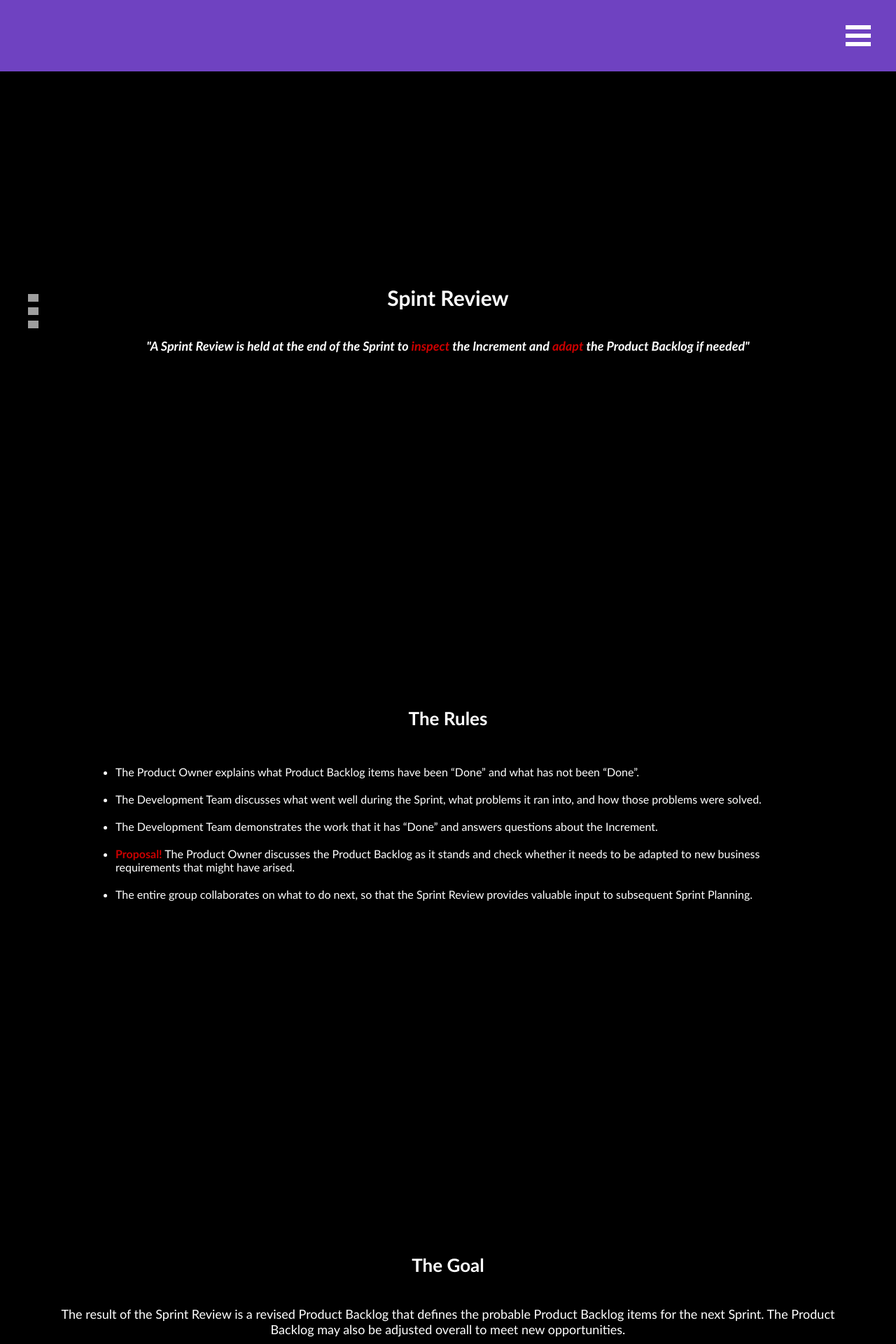
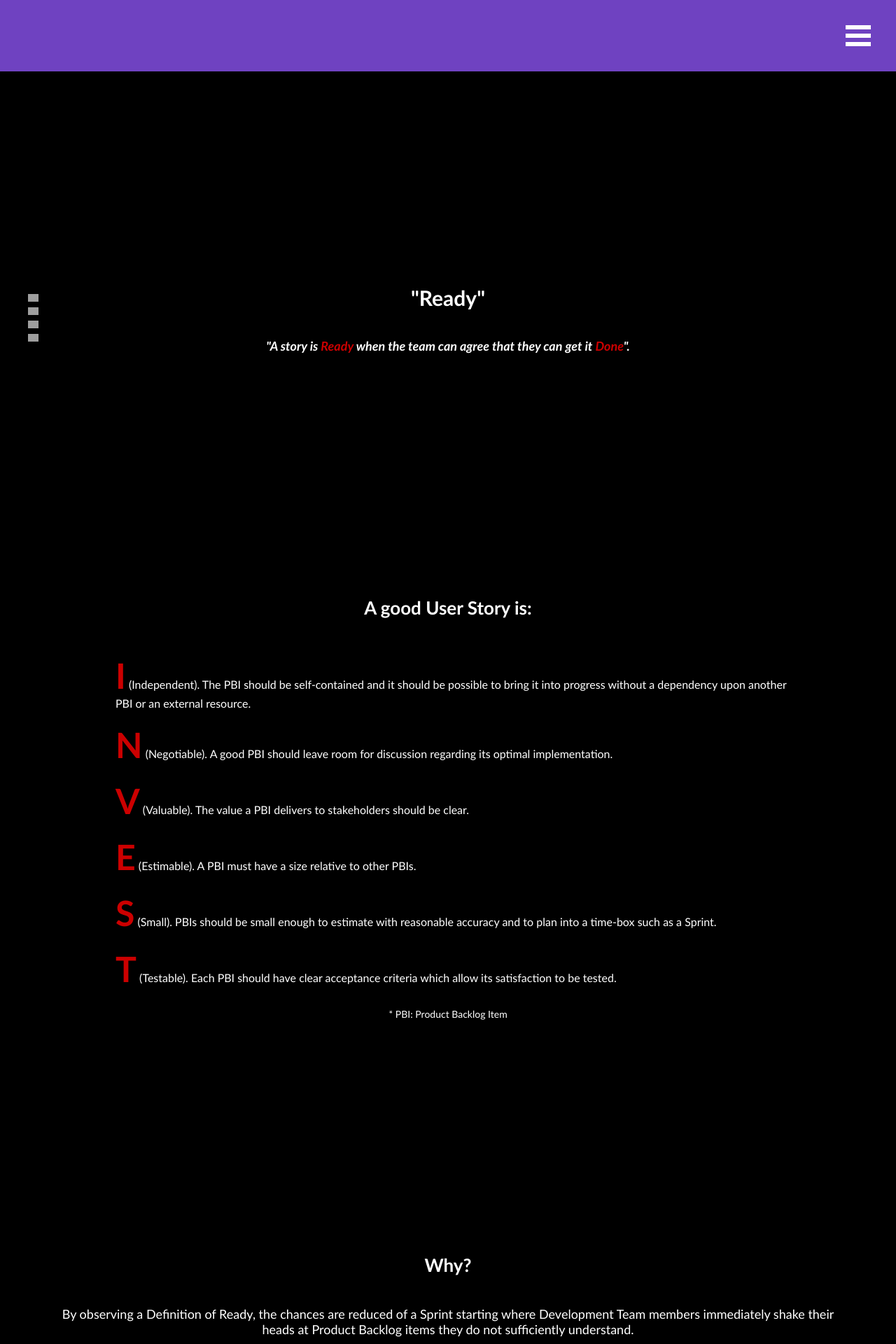
Before and after one commit to giuliagworld/agile-guide, a React app: page / in a window 1280 px wide. Shown: the top 1920 px of the page at 70% size. Built offline with nearby package versions, Linux system fonts and the light colour scheme; grey boxes are pictures that could not be loaded; the HTML template or start-up script is replaced by a standard one.

Commit message:
add ready and done

```diff
--- a/src/components/App.js
+++ b/src/components/App.js
@@ -3,6 +3,8 @@ import Nav from 'react-burger-menu/lib/menus/slide';
 
 import Header from './Header';
 import SprintReview from './SprintReview';
+import Done from './Done';
+import Ready from './Ready';
 import Footer from './Footer';
 
 import { SocialIcon } from 'react-social-icons';
@@ -13,7 +15,7 @@ class App extends React.Component {
     super(props);
     this.state = {
       menuOpen: false,
-      active: 'sprintReview'
+      active: 'ready'
     };
   }
 
@@ -40,12 +42,16 @@ class App extends React.Component {
           <Nav right isOpen={this.state.menuOpen} onStateChange={(state) => this.handleStateChange(state)}>
             <a className="menu-item" href="#" onClick={() => this.closeMenu('header')}>Home</a>
             <a className="menu-item" href="#sprint-review" onClick={() => this.closeMenu('sprintReview')}>Sprint Review</a>
-            <SocialIcon className="menu-item social" url="https://www.facebook.com/" color="white" />
-            <SocialIcon className="menu-item social" url="https://www.twitter.com/" color="white" />
+            <a className="menu-item" href="#done" onClick={() => this.closeMenu('done')}>"Done"</a>
+            <a className="menu-item" href="#ready" onClick={() => this.closeMenu('ready')}>"Ready"</a>
+            <SocialIcon className="menu-item social" url="https://www.linkedin.com/in/giuliagazzabin" color="white" />
+            <SocialIcon className="menu-item social" url="https://github.com/giuliagworld" color="white" />
           </Nav>
         </div>
         { this.state.active == 'header' ? <Header /> : null }
         { this.state.active == 'sprintReview' ? <SprintReview /> : null }
+        {this.state.active == 'done' ? <Done /> : null}
+        {this.state.active == 'ready' ? <Ready /> : null}
         <Footer />
       </div>
     )
--- /dev/null
+++ b/src/components/Done.js
@@ -0,0 +1,35 @@
+import React from 'react';
+import Scrollspy from 'react-scrollspy'
+
+function Done(props) {
+  return (
+    <section id="done" className="done">
+      <div id="catcher" className="container-fluid">
+        <div className="container">
+          <h1 className="heading-1">"Done"</h1>
+          <h2 className="body-2"><em>"A clear and concise <strong className="red">list of requirements</strong> that software must adhere to for the team to call it complete."</em></h2>
+        </div>
+      </div>
+      <div id="goal" className="container-fluid">
+        <div className="container">
+          <h3 className="heading-2">Why?</h3>
+          <p className="body-2">Incomplete work has a nasty habit of mounting up, and without visibility of how much effort truly remains, the deficit can quickly get out of hand.</p>
+        </div>
+      </div>
+      <div id="brainstorming" className="container-fluid">
+        <div className="container">
+          <h3 className="heading-2">Brainstorming</h3>
+          <p className="body-2">When do you consider a User Story as "Done"?</p>
+          <img className="lightbulb" src="/assets/lightbulb-white.svg" width="100px" />
+        </div>
+      </div>
+      <Scrollspy items={['catcher', 'rules', 'goal']} className="scrollspy" currentClassName="is-current">
+        <li className="item"><a href="#catcher"></a></li>
+        <li className="item"><a href="#rules"></a></li>
+        <li className="item"><a href="#goal"></a></li>
+      </Scrollspy>
+    </section>
+  )
+}
+
+export default Done;
--- /dev/null
+++ b/src/components/Ready.js
@@ -0,0 +1,50 @@
+import React from 'react';
+import Scrollspy from 'react-scrollspy'
+
+function Ready(props) {
+  return (
+    <section id="ready" className="ready">
+      <div id="catcher" className="container-fluid">
+        <div className="container">
+          <h1 className="heading-1">"Ready"</h1>
+          <h2 className="body-2"><em>"A story is <strong className="red">Ready</strong> when the team can agree that they can get it <strong className="red">Done</strong>".</em></h2>
+        </div>
+      </div>
+      <div id="rules" className="container-fluid">
+        <div className="container">
+          <h3 className="heading-2">A good User Story is:</h3>
+          <ul className="rules-list">
+            <li className="rules-item"><strong className="red">I</strong> (Independent). The PBI should be self-contained and it should be possible to bring it into progress without a dependency upon another PBI or an external resource.</li>
+            <li className="rules-item"><strong className="red">N</strong> (Negotiable). A good PBI should leave room for discussion regarding its optimal implementation.</li>
+            <li className="rules-item"><strong className="red">V</strong> (Valuable). The value a PBI delivers to stakeholders should be clear.</li>
+            <li className="rules-item"><strong className="red">E</strong> (Estimable). A PBI must have a size relative to other PBIs.</li>
+            <li className="rules-item"><strong className="red">S</strong> (Small). PBIs should be small enough to estimate with reasonable accuracy and to plan into a time-box such as a Sprint.</li>
+            <li className="rules-item"><strong className="red">T</strong> (Testable). Each PBI should have clear acceptance criteria which allow its satisfaction to be tested.</li>
+          </ul>
+          <p className="terms">* PBI: Product Backlog Item</p>
+        </div>
+      </div>
+      <div id="goal" className="container-fluid">
+        <div className="container">
+          <h3 className="heading-2">Why?</h3>
+          <p className="body-2">By observing a Definition of Ready, the chances are reduced of a Sprint starting where Development Team members immediately shake their heads at Product Backlog items they do not sufficiently understand.</p>
+        </div>
+      </div>
+      <div id="brainstorming" className="container-fluid">
+        <div className="container">
+          <h3 className="heading-2">Brainstorming</h3>
+          <p className="body-2">What else do you need to know about a User Story to be able to get it "Done"?</p>
+          <img className="lightbulb" src="/assets/lightbulb-white.svg" width="100px" />
+        </div>
+      </div>
+      <Scrollspy items={['catcher', 'rules', 'goal', 'brainstorming']} className="scrollspy" currentClassName="is-current">
+        <li className="item"><a href="#catcher"></a></li>
+        <li className="item"><a href="#rules"></a></li>
+        <li className="item"><a href="#goal"></a></li>
+        <li className="item"><a href="#brainstorming"></a></li>
+      </Scrollspy>
+    </section>
+  )
+}
+
+export default Ready;
--- a/src/index.js
+++ b/src/index.js
@@ -5,5 +5,6 @@ import App from './components/App';
 
 import CircleWhitePNG from './img/circle-white.svg';
 import DotCircleWhiteSVG from './img/dot-circle-white.svg';
+import LightbulbWhite from './img/lightbulb-white.svg';
 
 ReactDOM.render(<App />, document.getElementById('app'));
--- /dev/null
+++ b/src/scss/_done.scss
@@ -0,0 +1,35 @@
+.done {
+  width: 100%;
+  padding-top: 62px;
+  padding-bottom: 62px;
+  background-color: $black;
+  background-repeat: no-repeat;
+  background-size: auto;
+  color: $white;
+  @include media-breakpoint-up(md) {
+    padding-top: 102px;
+    background-size: cover;
+  }
+
+  .container-fluid {
+    height: calc(100vh - 102px);
+    background-color: $black;
+    display: flex;
+    flex-direction: column;
+    justify-content: center;
+    .rules-list {
+      padding-left: 20px;
+      @include media-breakpoint-up(md) {
+        margin-left: 60px;
+        margin-right: 60px;
+      }
+      .rules-item {
+        padding: 10px 0;
+        text-align: left;
+      }
+    }
+    .lightbulb {
+      margin-top: 43px;
+    }
+  }
+}
--- /dev/null
+++ b/src/scss/_ready.scss
@@ -0,0 +1,45 @@
+.ready {
+  width: 100%;
+  padding-top: 62px;
+  padding-bottom: 62px;
+  background-color: $black;
+  background-repeat: no-repeat;
+  background-size: auto;
+  color: $white;
+  @include media-breakpoint-up(md) {
+    padding-top: 102px;
+    background-size: cover;
+  }
+
+  .container-fluid {
+    height: calc(100vh - 102px);
+    background-color: $black;
+    display: flex;
+    flex-direction: column;
+    justify-content: center;
+    .rules-list {
+      list-style: none;
+      padding-left: 20px;
+      @include media-breakpoint-up(md) {
+        margin-left: 60px;
+        margin-right: 60px;
+      }
+      .rules-item {
+        padding: 10px 0;
+        text-align: left;
+        .red {
+          @include media-breakpoint-up(md) {
+            font-size: 50px;
+          }
+        }
+      }
+    }
+    .terms {
+      margin-top: 0px;
+      font-size: 14px;
+    }
+    .lightbulb {
+      margin-top: 43px;
+    }
+  }
+}
--- a/src/scss/styles.scss
+++ b/src/scss/styles.scss
@@ -6,5 +6,7 @@
 @import '_nav';
 @import '_header';
 @import '_sprintReview';
+@import '_done';
+@import '_ready';
 @import '_scrollspy';
 @import '_footer';
```
Also changed, not shown: src/img/lightbulb-white.svg (added), 5 other files (tests, documents, lock files or other folders).
